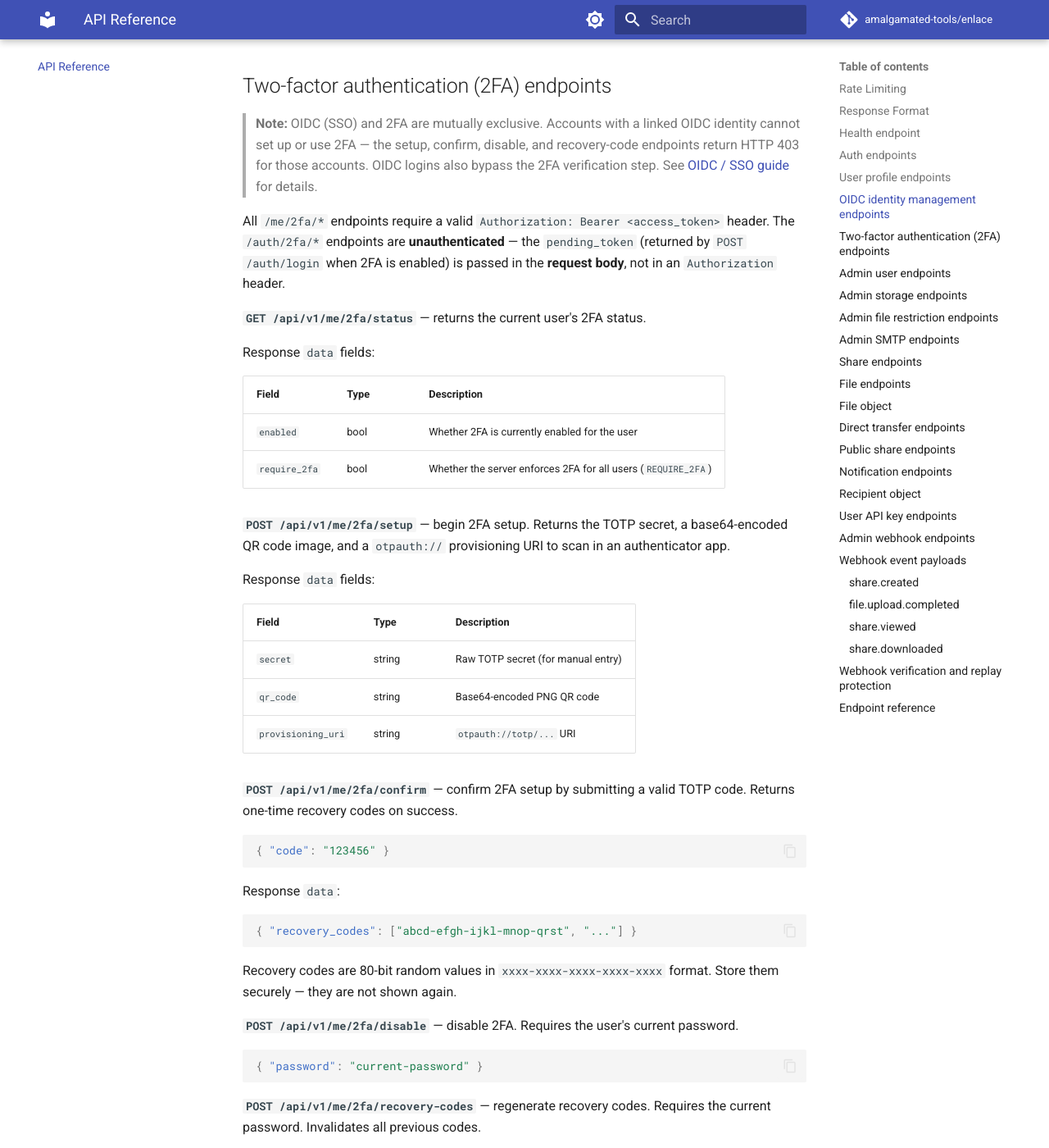
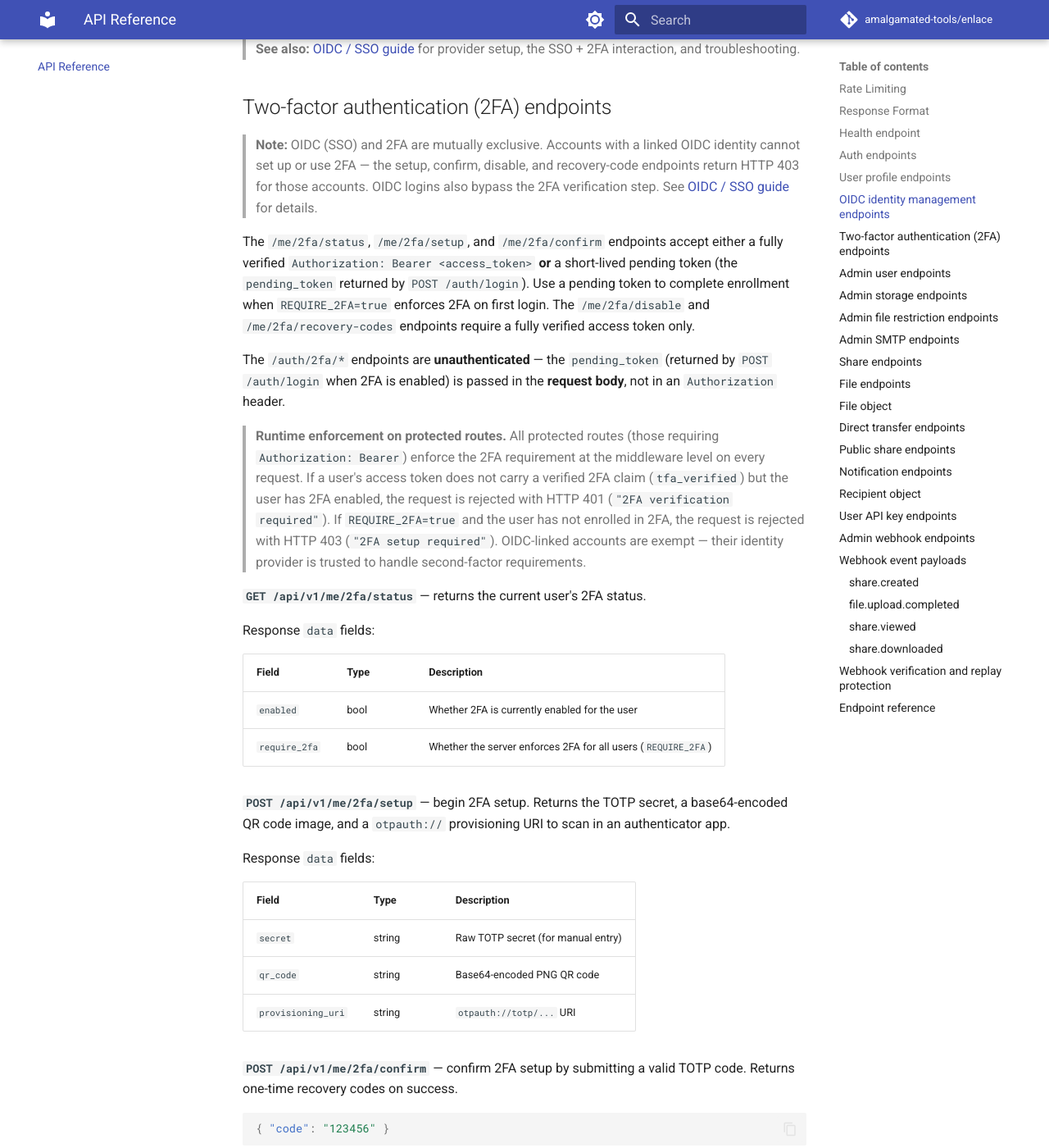
Before and after one commit to amalgamated-tools/enlace, an MkDocs documentation site: the page built from docs/api.md, in a window 1280 px wide and 1400 px high, scrolled down 7181 px. Shown: the whole window at 82% size. Built offline with MkDocs 1.6.1 and Material for MkDocs 9.7.7, drawn with Linux system fonts in a browser that asks for light colours; comment, search, counter and statistics services are not loaded; some of the changed text lies outside the part shown.

Commit message:
docs: clarify 2FA enforcement behavior in API reference (#259)
- Distinguish HTTP 403 (setup required) vs HTTP 401 (verification
  required) for POST /auth/refresh when 2FA is enforced
- Clarify that /me/2fa/status, /setup, and /confirm accept pending
  tokens (not just fully-verified access tokens) to support the
  REQUIRE_2FA enforced-enrollment flow
- Add pending-token confirm response example showing access_token and
  refresh_token returned when setup is completed via a pending token
- Add runtime enforcement callout explaining middleware-level 2FA
  checks on all protected routes

Co-authored-by: Copilot <copilot@github.com>
Co-authored-by: Copilot <223556219+Copilot@users.noreply.github.com>

````diff
--- a/docs/api.md
+++ b/docs/api.md
@@ -153,7 +153,7 @@ Pass the `pending_token` to `POST /api/v1/auth/2fa/verify` (TOTP code) or `POST
 
 Use the pending token with `POST /api/v1/me/2fa/setup` and `POST /api/v1/me/2fa/confirm` to complete enrollment. Once setup is confirmed, the server returns recovery codes plus a real access/refresh token pair for the now-verified session.
 
-**`POST /api/v1/auth/refresh`** — returns a new `access_token` and `refresh_token`. The `refresh_token` field must be a refresh token (i.e. the `token_type` claim is `"refresh"`); supplying an access token returns HTTP 401. If the user has 2FA enabled (or `REQUIRE_2FA=true`), the refresh token must belong to a session that already satisfied the 2FA requirement.
+**`POST /api/v1/auth/refresh`** — returns a new `access_token` and `refresh_token`. The `refresh_token` field must be a refresh token (i.e. the `token_type` claim is `"refresh"`); supplying an access token returns HTTP 401. If the user has 2FA enabled, the refresh token must belong to a session that already completed 2FA verification — otherwise HTTP 401 is returned. If `REQUIRE_2FA=true` and the user has not yet enrolled in 2FA, HTTP 403 (`"2FA setup required"`) is returned.
 
 ```json
 { "refresh_token": "<token>" }
@@ -243,8 +243,11 @@ Returns HTTP 200 on success. Returns HTTP 400 if the account has no local passwo
 
 > **Note:** OIDC (SSO) and 2FA are mutually exclusive. Accounts with a linked OIDC identity cannot set up or use 2FA — the setup, confirm, disable, and recovery-code endpoints return HTTP 403 for those accounts. OIDC logins also bypass the 2FA verification step. See [OIDC / SSO guide](oidc.md#oidc-and-two-factor-authentication-2fa) for details.
 
-All `/me/2fa/*` endpoints require a valid `Authorization: Bearer <access_token>` header.
+The `/me/2fa/status`, `/me/2fa/setup`, and `/me/2fa/confirm` endpoints accept either a fully verified `Authorization: Bearer <access_token>` **or** a short-lived pending token (the `pending_token` returned by `POST /auth/login`). Use a pending token to complete enrollment when `REQUIRE_2FA=true` enforces 2FA on first login. The `/me/2fa/disable` and `/me/2fa/recovery-codes` endpoints require a fully verified access token only.
+
 The `/auth/2fa/*` endpoints are **unauthenticated** — the `pending_token` (returned by `POST /auth/login` when 2FA is enabled) is passed in the **request body**, not in an `Authorization` header.
+
+> **Runtime enforcement on protected routes.** All protected routes (those requiring `Authorization: Bearer`) enforce the 2FA requirement at the middleware level on every request. If a user's access token does not carry a verified 2FA claim (`tfa_verified`) but the user has 2FA enabled, the request is rejected with HTTP 401 (`"2FA verification required"`). If `REQUIRE_2FA=true` and the user has not enrolled in 2FA, the request is rejected with HTTP 403 (`"2FA setup required"`). OIDC-linked accounts are exempt — their identity provider is trusted to handle second-factor requirements.
 
 **`GET /api/v1/me/2fa/status`** — returns the current user's 2FA status.
 
@@ -275,6 +278,16 @@ Response `data`:
 
 ```json
 { "recovery_codes": ["abcd-efgh-ijkl-mnop-qrst", "..."] }
+```
+
+When this endpoint is called using a **pending token** (the enforced-enrollment setup flow triggered by `REQUIRE_2FA=true`), the response also includes a verified `access_token` and `refresh_token` so the client can proceed directly without a separate login step:
+
+```json
+{
+  "recovery_codes": ["abcd-efgh-ijkl-mnop-qrst", "..."],
+  "access_token": "<jwt>",
+  "refresh_token": "<token>"
+}
 ```
 
 Recovery codes are 80-bit random values in `xxxx-xxxx-xxxx-xxxx-xxxx` format. Store them securely — they are not shown again.
````
